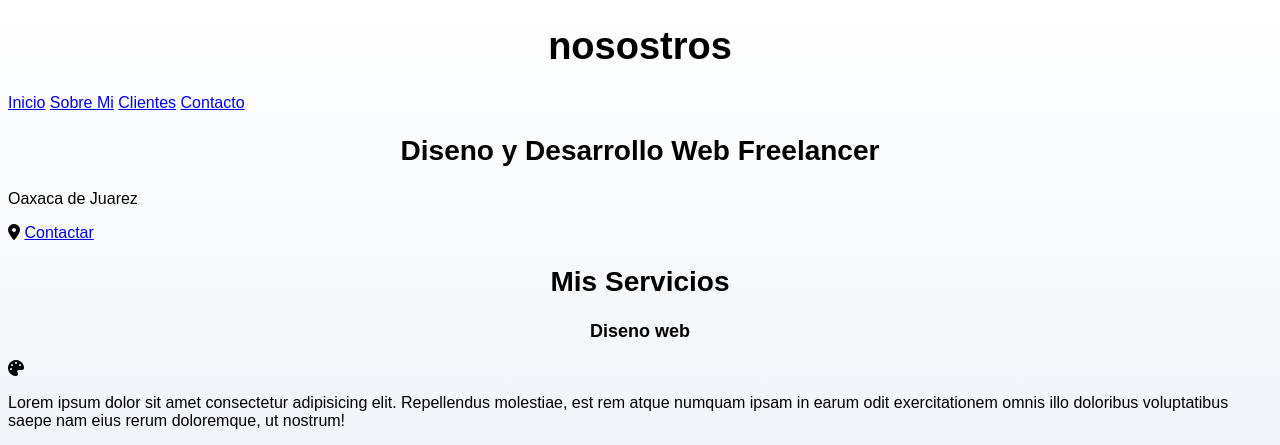
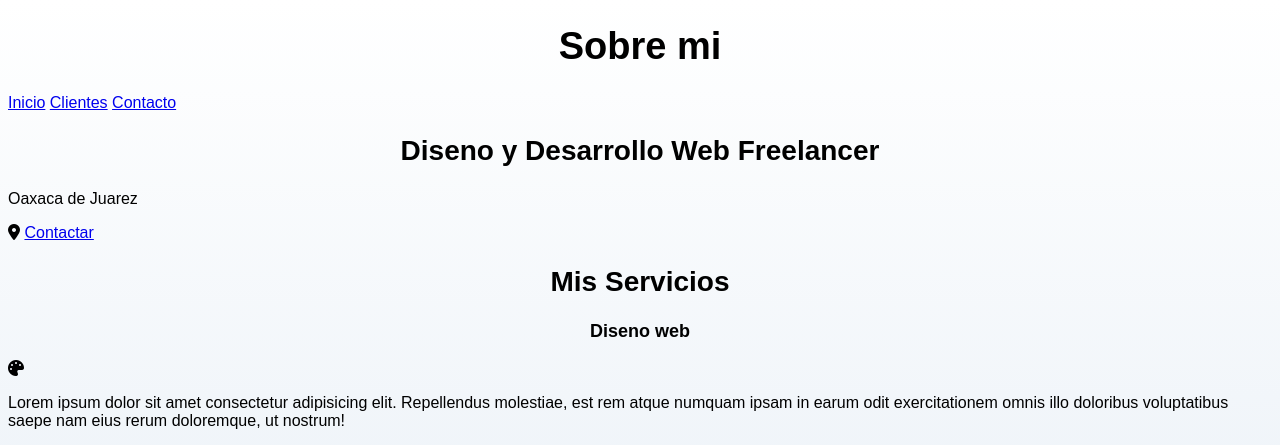
Before and after one commit to claudio-ortiz-dev/freelancer, a plain HTML site: page nosotros.html in a window 1280 px wide. Shown: the top 445 px of the page. Drawn offline with Linux system fonts and the light colour scheme.

```diff
--- a/nosotros.html
+++ b/nosotros.html
@@ -11,12 +11,12 @@
 </head>
 <body>
     <header>
-        <h1>nosostros</h1>
+        <h1>Sobre mi</h1>
     </header>
 
     <nav>
         <a href="#">Inicio</a>
-        <a href="#">Sobre Mi</a>
+        <!-- <a href="#">Sobre Mi</a> -->
         <a href="#">Clientes</a>
         <a href="#">Contacto</a>
     </nav>
```
Also changed, not shown: index.html (+1 -2 lines).
